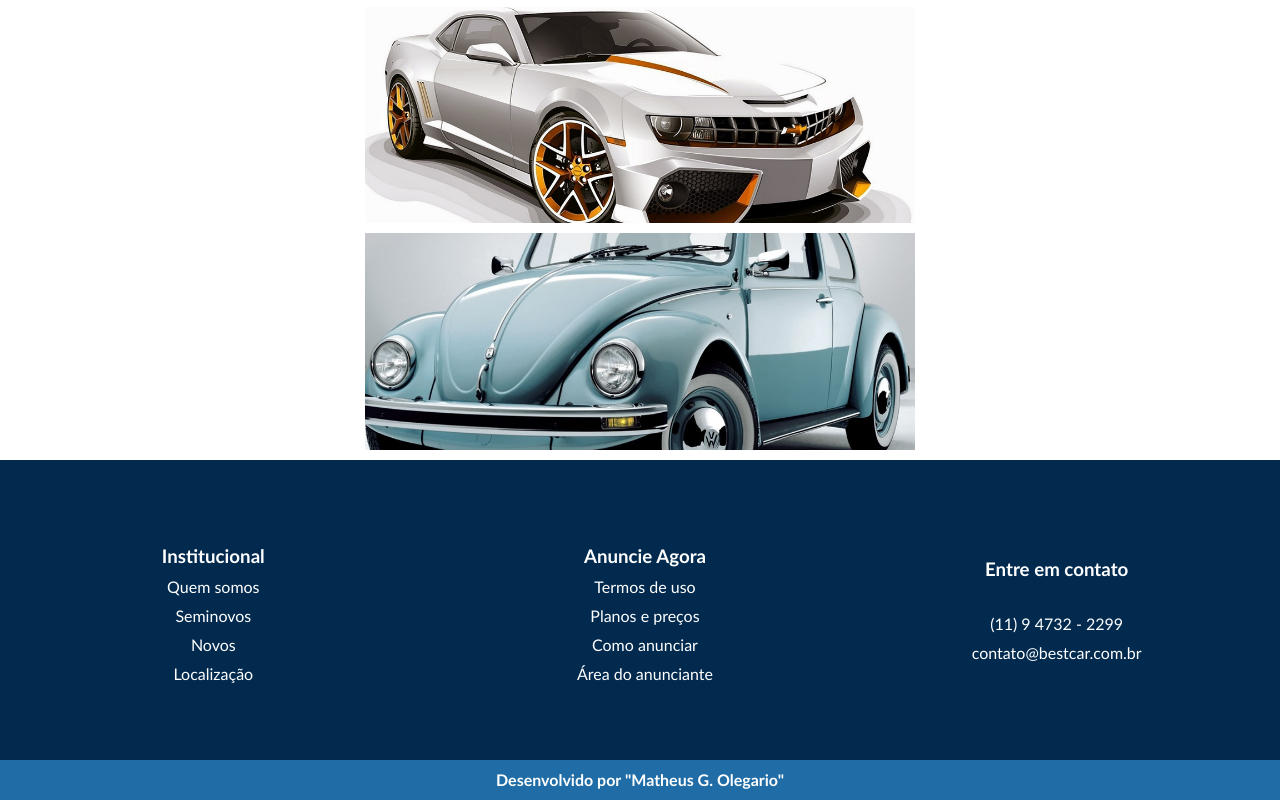
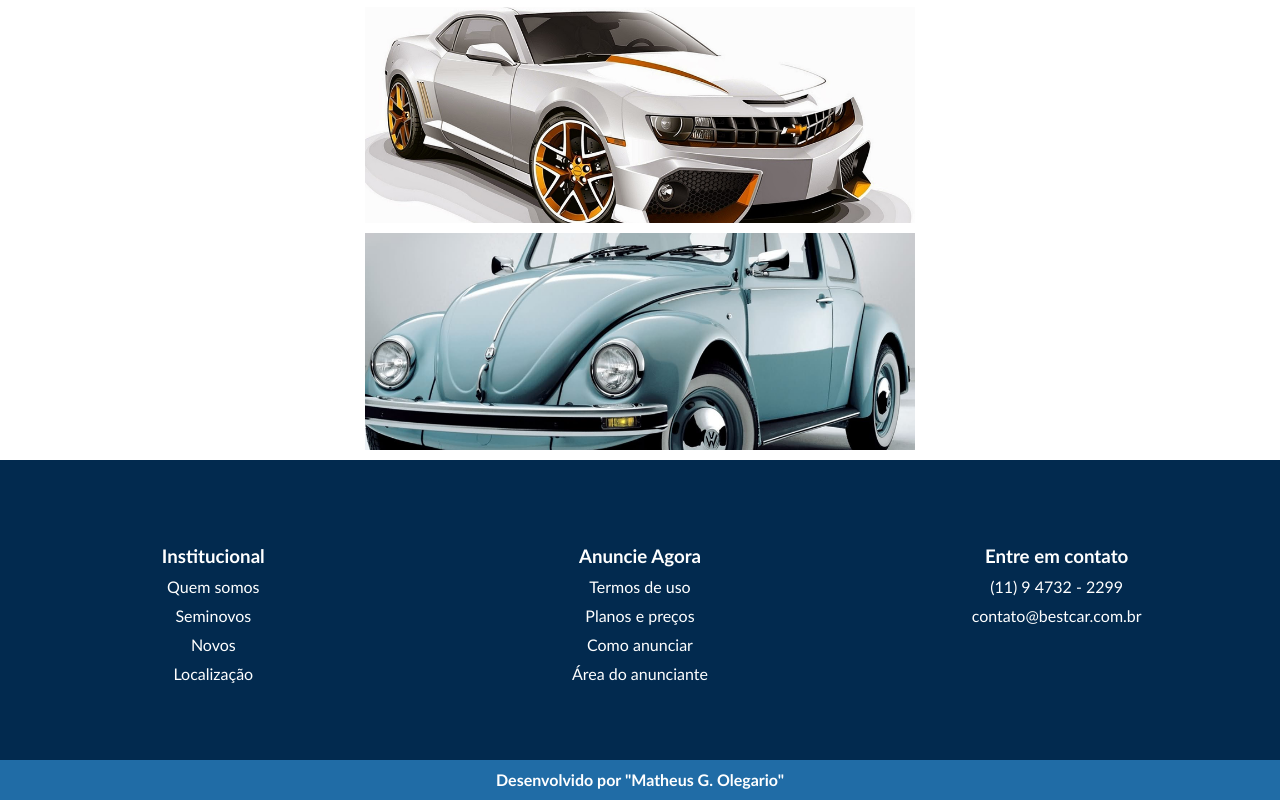
Before and after one commit to mgolegario/loja-carro, a plain HTML site: page index.html in a window 1280 px wide. Shown: the part 603-1403 px from the top of the page. Drawn offline with Linux system fonts and the light colour scheme.

Commit message:
FINISHED
fixed footer last child which were not on the same level as the others child.

```diff
--- a/style.css
+++ b/style.css
@@ -210,13 +210,14 @@ body {
 }
 
 #rodape-site .caixa-conteudo:nth-child(2) {
-    padding-right: 20px;
+    padding-right: 30px;
 
 }
 
 #rodape-site .caixa-conteudo:last-child {
     padding-right: 20px;
     padding-left: 0;
+    padding-bottom: 55px;
 }
 
 #autor-site {
@@ -282,6 +283,8 @@ body {
 
 /***** FIM CONFIGURAÇÃO DO SOBRE ****/
 
+
+/* CLASSE PARA JUNTAR RODAPE E AUTOR*/
 .ColaRodape {
 
     display: flex;
@@ -289,6 +292,10 @@ body {
 
 }
 
+/* FIM CLASSE PARA JUNTAR RODAPE E AUTOR*/
+
+
+/* RESPONSIVIDADE DO SOBRE */
 
 @media screen and (max-width: 767px) {
     #sobre {
@@ -310,6 +317,7 @@ body {
 
 }
 
+/* RESPONSIVIDADE DO RODAPE */
 
 @media screen and (max-width: 537px) {
 
@@ -338,10 +346,12 @@ body {
         margin-bottom: 25px;
         padding-left: 0px;
         padding-right: 0px;
+        padding-bottom: 0px;
     }
 
 }
 
+/* RESPONSIVIDADE DA NAVBAR*/
 
 @media screen and (max-width: 763px) {
 
@@ -378,6 +388,8 @@ body {
     margin-top: 20px;
 }
 
+/* RESPONSIVIDADE DA LOGO/REDES SOCIAIS */
+
 @media screen and (max-width: 483px) {
 
     #logoRede {
@@ -397,9 +409,6 @@ body {
         margin-right: 0px;
     }
 
-
-    /***** FIM DA CONFIGURAÇÃO DO LOGO DO SITE ****/
-    /***** CONFIGURAÇÃO DA REDE SOCIAIS ****/
     #rede-sociais {
 
         padding-top: 0px;
@@ -413,3 +422,5 @@ body {
         height: 90%;
     }
 }
+
+/*FIM MEDIA SCREEN*/
```
